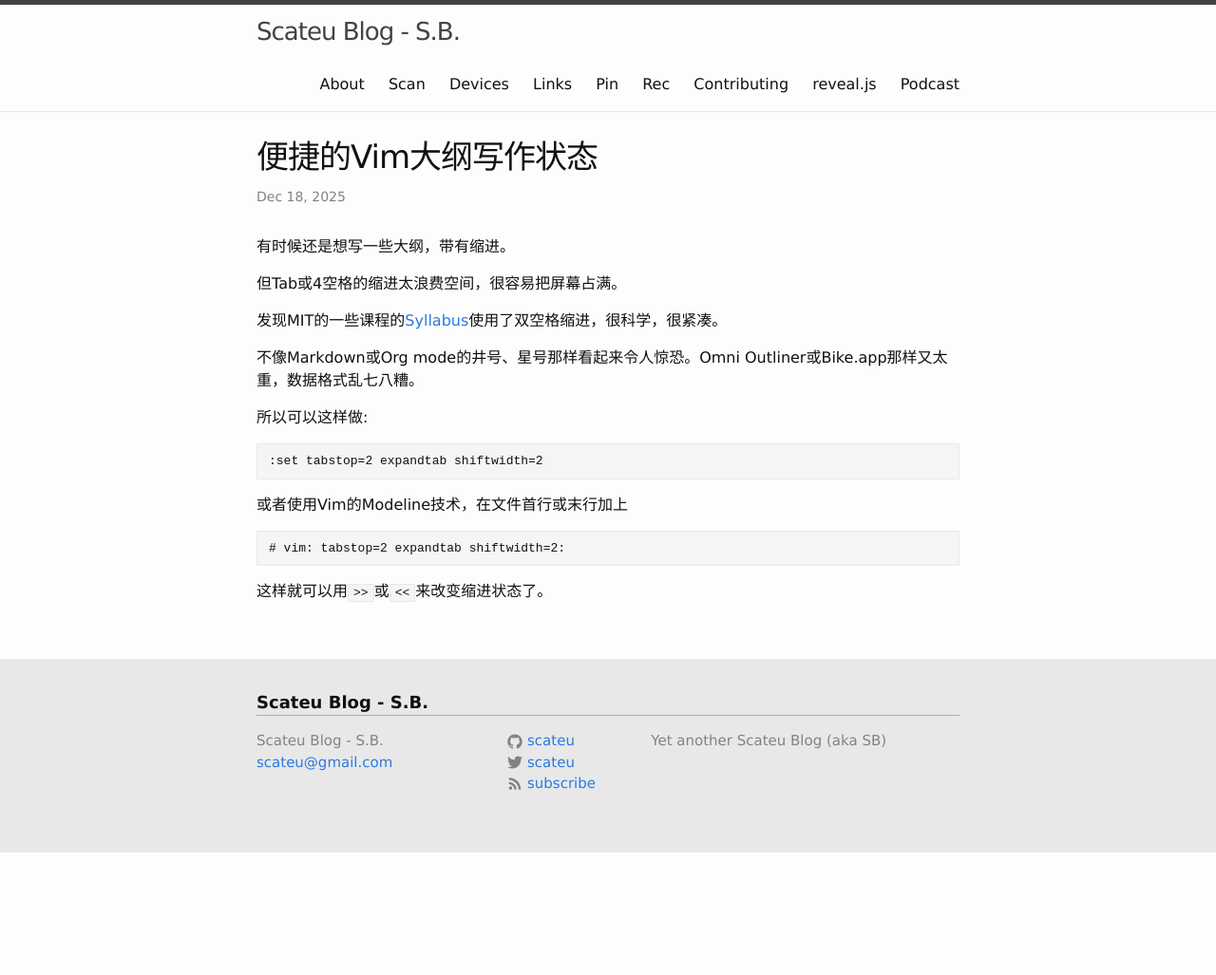
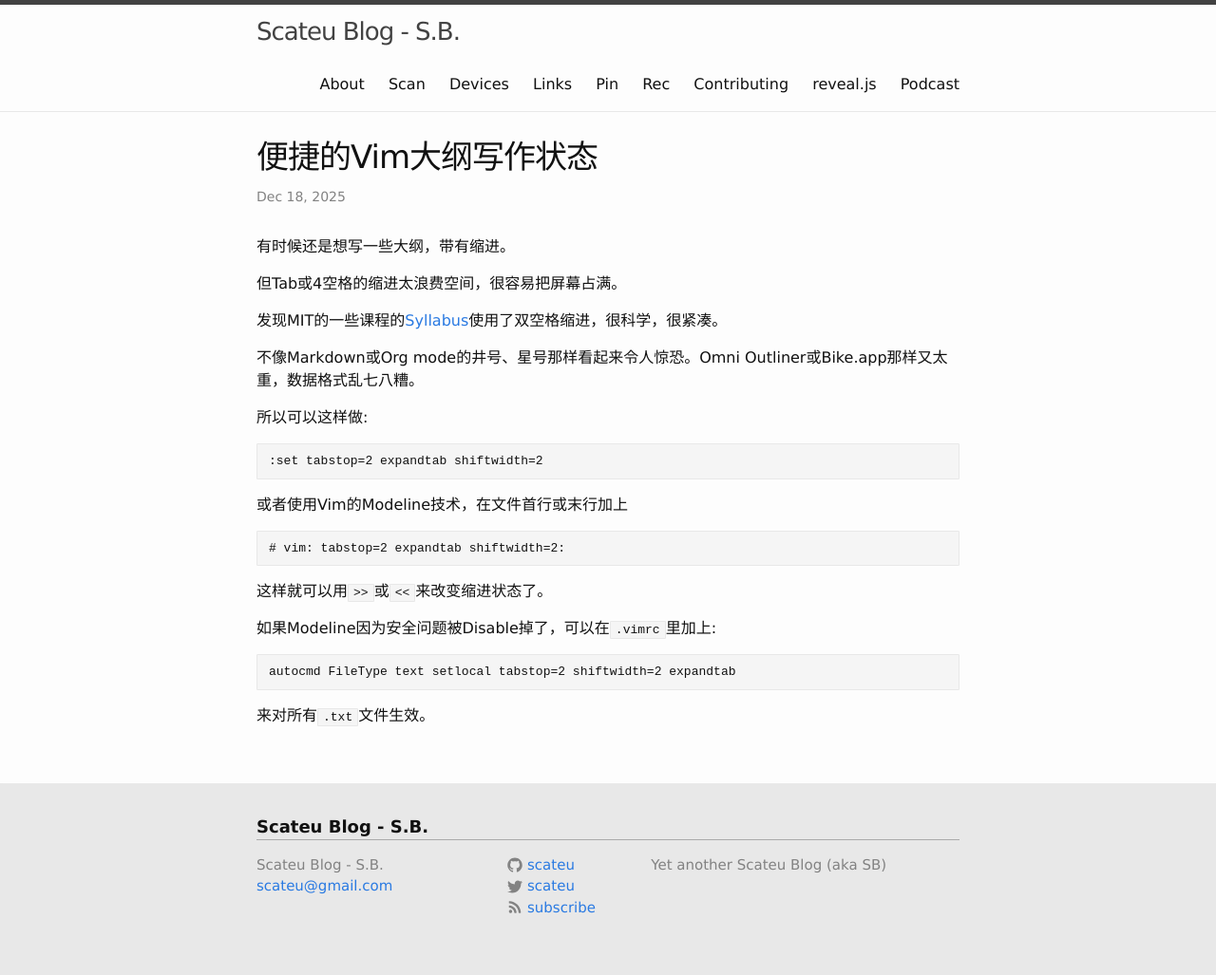
Before and after one commit to scateu/scateu.github.io, a Jekyll site: the page built from _posts/2025-12-18-poor-man-vim-outliner.md, in a window 1280 px wide. Shown: the whole page at 95% size. Built offline with Jekyll 4.4.1, drawn with Linux system fonts in a browser that asks for light colours; nearby versions of some CDN libraries; comment, search, counter and statistics services are not loaded; before the commit the page ends 900 px from its top, so only the background shows below that.

Commit message:
_posts/2025-12-18-poor-man-vim-outliner.md

````diff
--- a/_posts/2025-12-18-poor-man-vim-outliner.md
+++ b/_posts/2025-12-18-poor-man-vim-outliner.md
@@ -26,3 +26,11 @@ layout: post
 ```
 
 这样就可以用`>>`或`<<`来改变缩进状态了。
+
+如果Modeline因为安全问题被Disable掉了，可以在`.vimrc`里加上:
+
+```
+autocmd FileType text setlocal tabstop=2 shiftwidth=2 expandtab
+```
+
+来对所有`.txt`文件生效。
````
